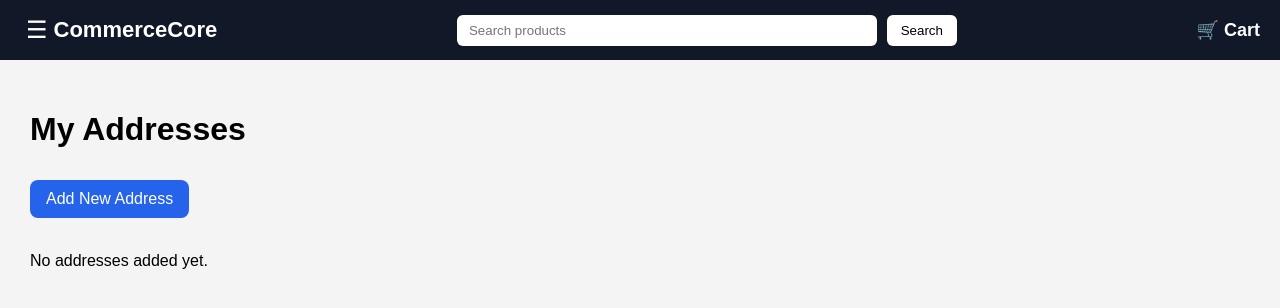
After one commit to codeverse-amol/CommerceCore, a Django app: page /accounts/addresses/ in a window 1280 px wide. The commit adds this page. Shown: the top 308 px of the page. Run offline with Django 5.2, Linux system fonts and the light colour scheme; the visitor is signed in with stand-in values (Sample User, id 1).

Commit message:
Implemented address management with default address support

```diff
--- a/apps/accounts/urls.py
+++ b/apps/accounts/urls.py
@@ -11,6 +11,8 @@ urlpatterns = [
     path('profile/create/', views.create_profile, name='create_profile'),
     path('profile/edit/', views.edit_profile, name='edit_profile'),
 
+    path('addresses/', views.my_addresses, name='my_addresses'),
+    path('address/add/', views.add_address, name='add_address'),
 ]
 
 
--- a/apps/accounts/views.py
+++ b/apps/accounts/views.py
@@ -106,3 +106,39 @@ def edit_profile(request):
             return redirect('profile')
 
     return render(request, "accounts/edit_profile.html", {'profile': profile, 'form': form})
+
+
+@login_required
+def add_address(request):
+
+    address = Address.objects.all()
+
+    if request.method == "POST":
+        form = AddressForm(request.POST)
+        if form.is_valid():
+            address = form.save(commit=False)
+            address.user = request.user
+
+            # first address automatically default
+            if not Address.objects.filter(user=request.user).exists():
+                address.is_default = True
+
+            address.save()
+
+            return redirect('my_addresses')
+
+
+    else:
+        form = AddressForm()
+
+
+    return render(request, 'accounts/add_address.html', {'form': form})
+
+
+
+@login_required
+def my_addresses(request):
+
+    addresses = Address.objects.filter(user=request.user)
+
+    return render(request, 'accounts/my_addresses.html', {'addresses': addresses})
--- /dev/null
+++ b/templates/accounts/my_addresses.html
@@ -0,0 +1,48 @@
+{% extends 'base.html' %}
+
+{% block content %}
+
+<div class="profile-container">
+
+    <h1>My Addresses</h1>
+
+    <a href="{% url 'add_address' %}" class="details-btn">
+        Add New Address
+    </a>
+
+    <br><br>
+
+    {% for address in addresses %}
+
+        <div class="address-card">
+
+            <h3>{{ address.full_name }}</h3>
+
+            <p>{{ address.phone }}</p>
+
+            <p>{{ address.address_line }}</p>
+
+            <p>
+                {{ address.city }},
+                {{ address.state }}
+            </p>
+
+            <p>{{ address.postal_code }}</p>
+
+            {% if address.is_default %}
+                <p><strong>Default Address</strong></p>
+            {% endif %}
+
+        </div>
+
+        <hr>
+
+    {% empty %}
+
+        <p>No addresses added yet.</p>
+
+    {% endfor %}
+
+</div>
+
+{% endblock %}
--- a/templates/base.html
+++ b/templates/base.html
@@ -76,7 +76,9 @@
         <a href="{% url 'profile' %}">
             Profile
         </a>
-
+        <a href="{% url 'my_addresses' %}">
+            My Addresses
+        </a>
         <a href="{% url 'list_products' %}">
             Products
         </a>
```
Also changed, not shown: apps/accounts/models.py (+6 -8 lines), templates/accounts/add_address.html (added, +26 -0 lines).
